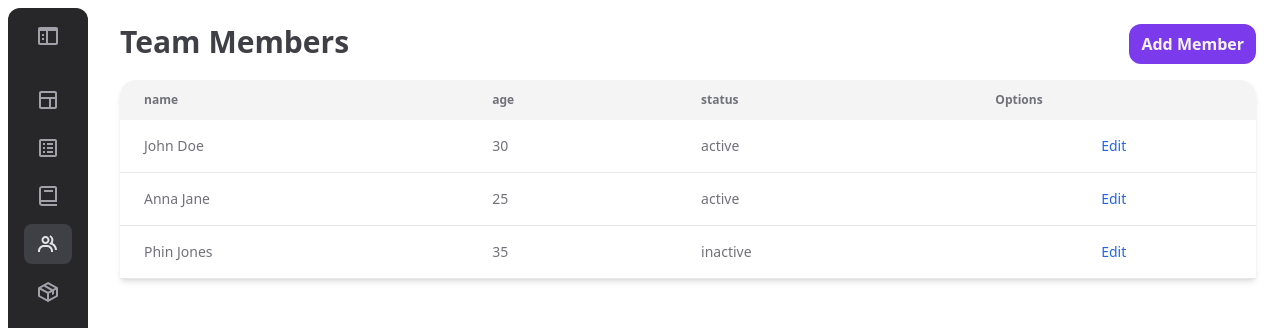
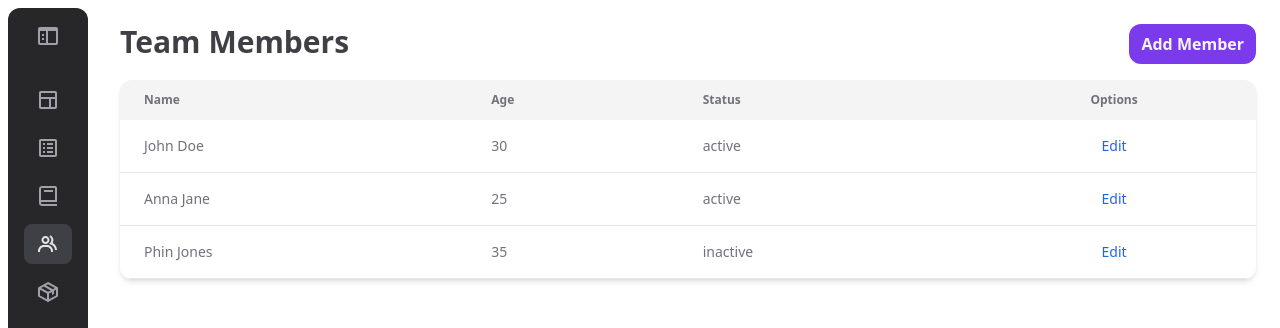
Before and after one commit to dantehduran/dashboard-next-tailwind, a Next.js app: page /team in a window 1280 px wide. Shown: the top 328 px of the page. Built offline with nearby package versions, Linux system fonts and the light colour scheme.

Commit message:
table  rounded 2xl to xl

```diff
--- a/components/table/Table.tsx
+++ b/components/table/Table.tsx
@@ -7,16 +7,16 @@ interface Props {
 
 const Table = ({ data, headers }: Props) => {
 	return (
-		<div className='relative overflow-x-auto rounded-2xl rounded-b-none shadow-md'>
+		<div className='relative overflow-x-auto rounded-xl  shadow-md'>
 			<table className='w-full text-left text-sm text-zinc-500'>
 				<thead className='bg-zinc-100 text-xs '>
 					<tr>
 						{headers.map((header, index) => (
-							<th key={index} scope='col' className='px-6 py-3'>
+							<th key={index} scope='col' className='px-6 py-3 capitalize'>
 								{header}
 							</th>
 						))}
-						<th scope='col' className='px-6 py-3'>
+						<th scope='col' className='px-6 py-3 text-center'>
 							Options
 						</th>
 					</tr>
--- a/components/table/TableGrid.tsx
+++ b/components/table/TableGrid.tsx
@@ -6,7 +6,7 @@ interface Props {
 }
 const TableGrid = ({ data, headers }: Props) => {
 	return (
-		<div className='flex text-sm md:rounded-2xl md:rounded-b-none md:shadow-md'>
+		<div className='flex text-sm md:rounded-xl md:rounded-b-none md:shadow-md'>
 			<ol className=' grid w-full grid-cols-1 gap-4 sm:grid-cols-2 md:inline-block'>
 				{/* <!-- The first list item is the header of the table --> */}
 				<li className='item hidden rounded-t-2xl text-xs font-bold text-zinc-500 md:grid md:grid-cols-4 md:first:bg-zinc-100 '>
--- a/components/table/TableResponsive.tsx
+++ b/components/table/TableResponsive.tsx
@@ -7,7 +7,7 @@ interface Props {
 
 const TableResponsive = ({ data, headers }: Props) => {
 	return (
-		<div className='overflow-hidden sm:rounded-2xl sm:rounded-b-none'>
+		<div className='overflow-hidden sm:rounded-xl sm:rounded-b-none'>
 			<table className='flex w-full flex-row flex-nowrap text-zinc-500  sm:inline-table sm:bg-white sm:text-xs sm:shadow-md'>
 				<thead className='sm:border-x sm:border-t sm:bg-zinc-100'>
 					{data.map((_, index) => (
```
